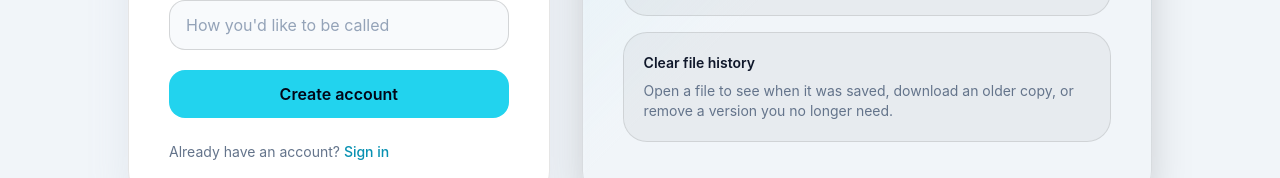
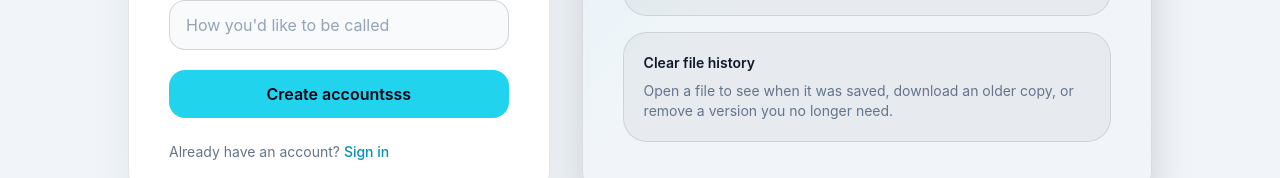
Before and after one commit to DoDoxD1/distributed-file-system-ui, an Angular app: page /register in a window 1280 px wide. Shown: the part 503-681 px from the top of the page. Built offline with nearby package versions, Linux system fonts and the light colour scheme.

Commit message:
checking auto deploy

```diff
--- a/src/app/features/auth/register-page/register-page.component.html
+++ b/src/app/features/auth/register-page/register-page.component.html
@@ -58,7 +58,7 @@
           class="btn-primary w-full"
           [disabled]="isSubmitting()"
         >
-          {{ isSubmitting() ? 'Creating account…' : 'Create account' }}
+          {{ isSubmitting() ? 'Creating account…' : 'Create accountsss' }}
         </button>
       </form>
 
```
